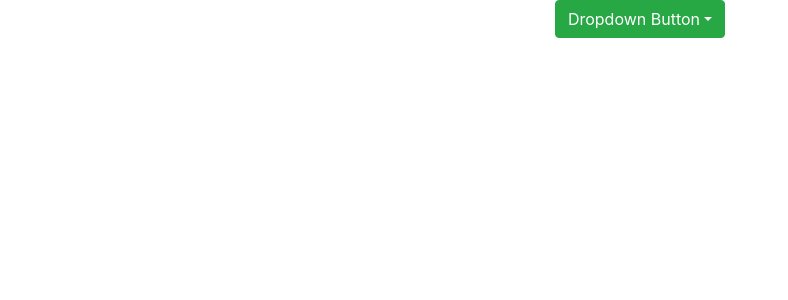
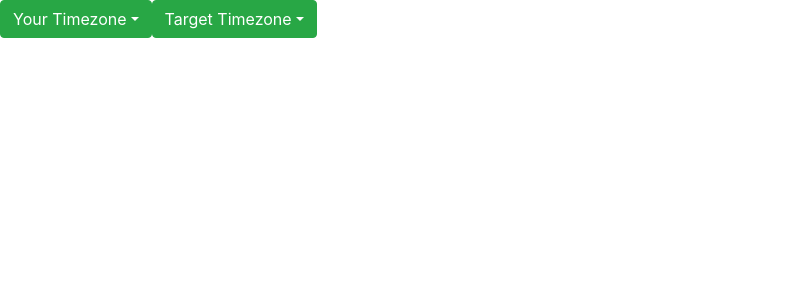
Before and after one commit to kautif/timezone_convertor, a React (Create React App) app: page / in a window 1280 px wide. Shown: the top 300 px of the page, without its empty margins (0-788 px from the left). Built offline with nearby package versions, Linux system fonts and the light colour scheme.

Commit message:
more specific with timezones in dropdown

```diff
--- a/package.json
+++ b/package.json
@@ -35,5 +35,10 @@
       "last 1 firefox version",
       "last 1 safari version"
     ]
+  },
+  "devDependencies": {
+    "autoprefixer": "^10.4.15",
+    "postcss": "^8.4.29",
+    "tailwindcss": "^3.3.3"
   }
 }
--- a/src/components/UserTimeZone/UserTimeZone.css
+++ b/src/components/UserTimeZone/UserTimeZone.css
@@ -0,0 +1,3 @@
+@tailwind base;
+@tailwind components;
+@tailwind utilities;
--- a/src/components/UserTimeZone/UserTimeZone.js
+++ b/src/components/UserTimeZone/UserTimeZone.js
@@ -2,14 +2,64 @@ import React from "react";
 import { Dropdown } from "react-bootstrap";
 import Form from 'react-bootstrap/Form';
 import DropdownMenu from "react-bootstrap/esm/DropdownMenu";
+import "./UserTimeZone.css"
 
 export default function UserTimeZone () {
+
+    function calcTime(city, offset) {
+        // create Date object for current location
+        var d = new Date();
+
+        // convert to msec
+        // subtract local time zone offset
+        // get UTC time in msec
+        var utc = d.getTime() + (d.getTimezoneOffset() * 60000);
+
+        // create new Date object for different city
+        // using supplied offset
+        var nd = new Date(utc + (3600000*offset));
+
+        // return time as a string
+        return "The local time for city"+ city +" is "+ nd.toLocaleString();
+    }
     return (
         <div>
             <Form>
+                <div className="timezone__dropdowns-container flex">
                     <Dropdown>
                         <Dropdown.Toggle variant="success" id="dropdown-basic">
-                    Dropdown Button
+                            Your Timezone
+                        </Dropdown.Toggle>
+
+                        <Dropdown.Menu>
+                            <Dropdown.Item href="#/action-1">Los Angeles (Pacific) (UTC-8)</Dropdown.Item>
+                            <Dropdown.Item href="#/action-2">Edmonton (Mountain) (UTC-7)</Dropdown.Item>
+                            <Dropdown.Item href="#/action-3">Chicago (Central) (UTC-6)</Dropdown.Item>
+
+                            <Dropdown.Item href="#/action-1">New York (Eastern) (UTC-5)</Dropdown.Item>
+                            <Dropdown.Item href="#/action-2">Sao Paulo, Brazil (UTC-4)</Dropdown.Item>
+                            <Dropdown.Item href="#/action-3">Nuuk, Greenland (UTC-3)</Dropdown.Item>
+
+                            <Dropdown.Item href="#/action-1">St. Helena, Iceland (UTC-2)</Dropdown.Item>
+                            <Dropdown.Item href="#/action-2">London (UTC-1)</Dropdown.Item>
+                            <Dropdown.Item href="#/action-3">Oslo, Norway (UTC 0)</Dropdown.Item>
+
+                            <Dropdown.Item href="#/action-1">Cairo, Egypt (UTC+1)</Dropdown.Item>
+                            <Dropdown.Item href="#/action-2">Muscat, Saudi Arabia (UTC+2)</Dropdown.Item>
+                            <Dropdown.Item href="#/action-3">Ethiopia (UTC+3)</Dropdown.Item>
+
+                            <Dropdown.Item href="#/action-1">Karachi, Pakistan (UTC+5)</Dropdown.Item>
+                            <Dropdown.Item href="#/action-2">Dhaka, Bangladesh (UTC+6)</Dropdown.Item>
+                            <Dropdown.Item href="#/action-3">Bankok, Thailand (UTC+7)</Dropdown.Item>
+
+                            <Dropdown.Item href="#/action-2">Manila, Philippines (UTC+8)</Dropdown.Item>
+                            <Dropdown.Item href="#/action-3">Tokyo, Japan (UTC+9)</Dropdown.Item>
+                        </Dropdown.Menu>
+                    </Dropdown>
+
+                    <Dropdown>
+                        <Dropdown.Toggle variant="success" id="dropdown-basic">
+                            Target Timezone
                         </Dropdown.Toggle>
 
                         <Dropdown.Menu>
@@ -38,6 +88,7 @@ export default function UserTimeZone () {
                             <Dropdown.Item href="#/action-3">Japan (UTC+9)</Dropdown.Item>
                         </Dropdown.Menu>
                     </Dropdown>
+                </div>
             </Form>
         </div>
     )
--- a/src/index.css
+++ b/src/index.css
@@ -1,3 +1,7 @@
+@tailwind base;
+@tailwind components;
+@tailwind utilities;
+
 body {
   margin: 0;
   font-family: -apple-system, BlinkMacSystemFont, 'Segoe UI', 'Roboto', 'Oxygen',
--- /dev/null
+++ b/tailwind.config.js
@@ -0,0 +1,10 @@
+/** @type {import('tailwindcss').Config} */
+module.exports = {
+  content: [
+    "./src/**/*.{js,jsx,ts,tsx}",
+  ],
+  theme: {
+    extend: {},
+  },
+  plugins: [],
+}
```
Also changed, not shown: 1 other file (tests, documents, lock files or other folders). Lines whose indentation alone changed are shown as unchanged.
